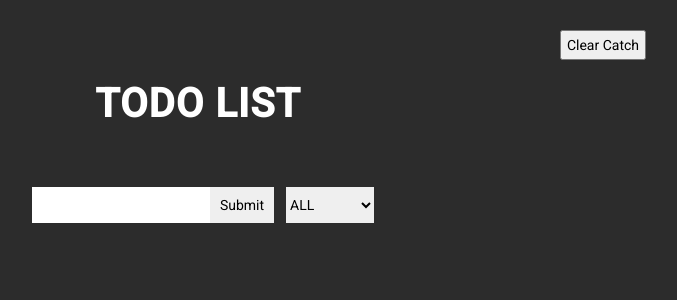
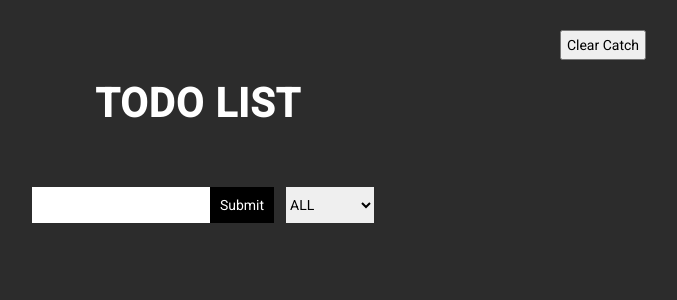
Before and after one commit to Meet-forever/react-todo-list, a React (Create React App) app: page / in a window 1280 px wide. Shown: the top 300 px of the page, without its empty margins (442-1119 px from the left). Built offline with nearby package versions, Linux system fonts and the light colour scheme.

Commit message:
fixed some UI issue

```diff
--- a/src/index.css
+++ b/src/index.css
@@ -33,6 +33,8 @@ input:focus{
     border: none;
     position: relative;
     right: 2px;
+    background-color: black;
+    color: white;
 }
 .submit-btn:hover{
     background-color: rgb(0, 0, 0);
@@ -46,6 +48,7 @@ input:focus{
     position: relative;
     padding: inherit;
     left: 10px;
+    height: 36px;
     border: none;
 }
 .ListBox{
@@ -55,8 +58,6 @@ input:focus{
     align-items: center;
 }
 .ListContainer{
-    max-width: 60%;
-    min-width: 30%;
     list-style: none;
 }
 .SingleList{
```
